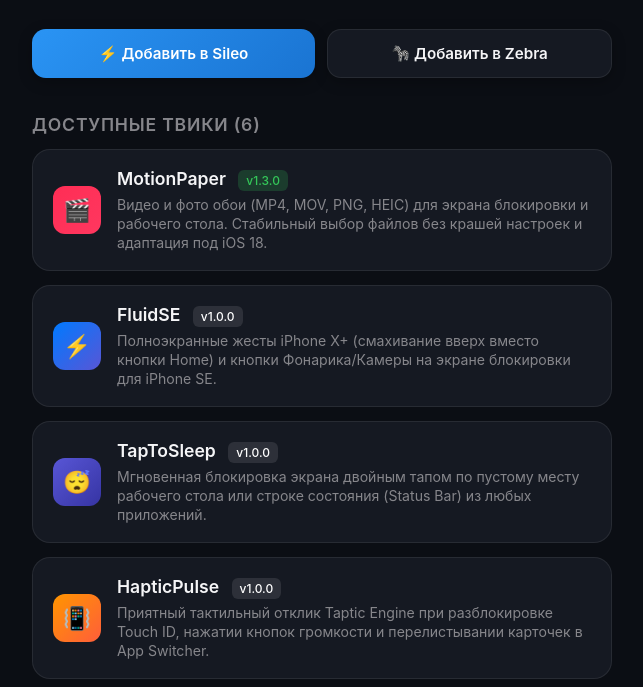
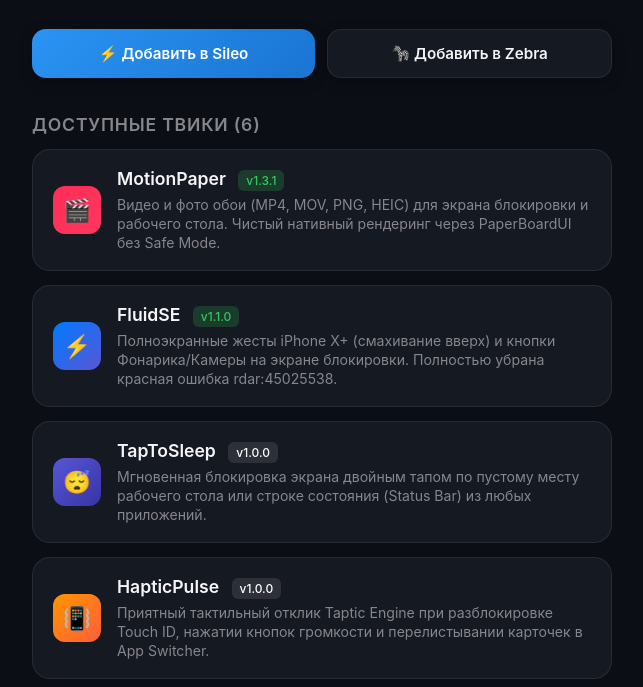
Before and after one commit to xvoidead/repo, a plain HTML site: page index.html in a window 1280 px wide. Shown: the part 113-800 px from the top of the page, without its empty margins (318-961 px from the left). Drawn offline with Linux system fonts and the light colour scheme.

Commit message:
Fix MotionPaper Safe Mode (v1.3.1), Remove rdar red bar in FluidSE (v1.1.0)

```diff
--- a/index.html
+++ b/index.html
@@ -206,8 +206,8 @@
         <div class="tweak-card">
             <div class="tweak-icon" style="background: linear-gradient(135deg, #ff2d55, #ff375f);">🎬</div>
             <div class="tweak-info">
-                <div class="tweak-title">MotionPaper <span class="badge badge-green">v1.3.0</span></div>
-                <div class="tweak-desc">Видео и фото обои (MP4, MOV, PNG, HEIC) для экрана блокировки и рабочего стола. Стабильный выбор файлов без крашей настроек и адаптация под iOS 18.</div>
+                <div class="tweak-title">MotionPaper <span class="badge badge-green">v1.3.1</span></div>
+                <div class="tweak-desc">Видео и фото обои (MP4, MOV, PNG, HEIC) для экрана блокировки и рабочего стола. Чистый нативный рендеринг через PaperBoardUI без Safe Mode.</div>
             </div>
         </div>
 
@@ -215,8 +215,8 @@
         <div class="tweak-card">
             <div class="tweak-icon" style="background: linear-gradient(135deg, #007aff, #5856d6);">⚡</div>
             <div class="tweak-info">
-                <div class="tweak-title">FluidSE <span class="badge">v1.0.0</span></div>
-                <div class="tweak-desc">Полноэкранные жесты iPhone X+ (смахивание вверх вместо кнопки Home) и кнопки Фонарика/Камеры на экране блокировки для iPhone SE.</div>
+                <div class="tweak-title">FluidSE <span class="badge badge-green">v1.1.0</span></div>
+                <div class="tweak-desc">Полноэкранные жесты iPhone X+ (смахивание вверх) и кнопки Фонарика/Камеры на экране блокировки. Полностью убрана красная ошибка rdar:45025538.</div>
             </div>
         </div>
 
```
Also changed, not shown: 8 other files.
